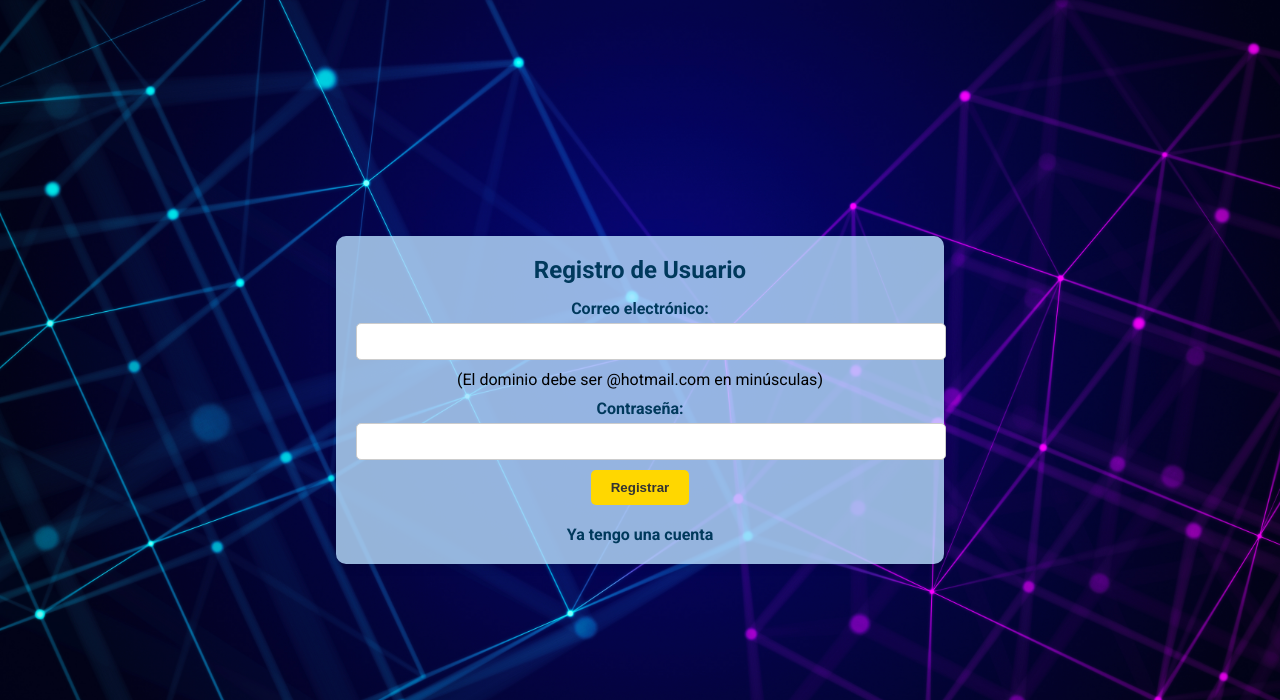
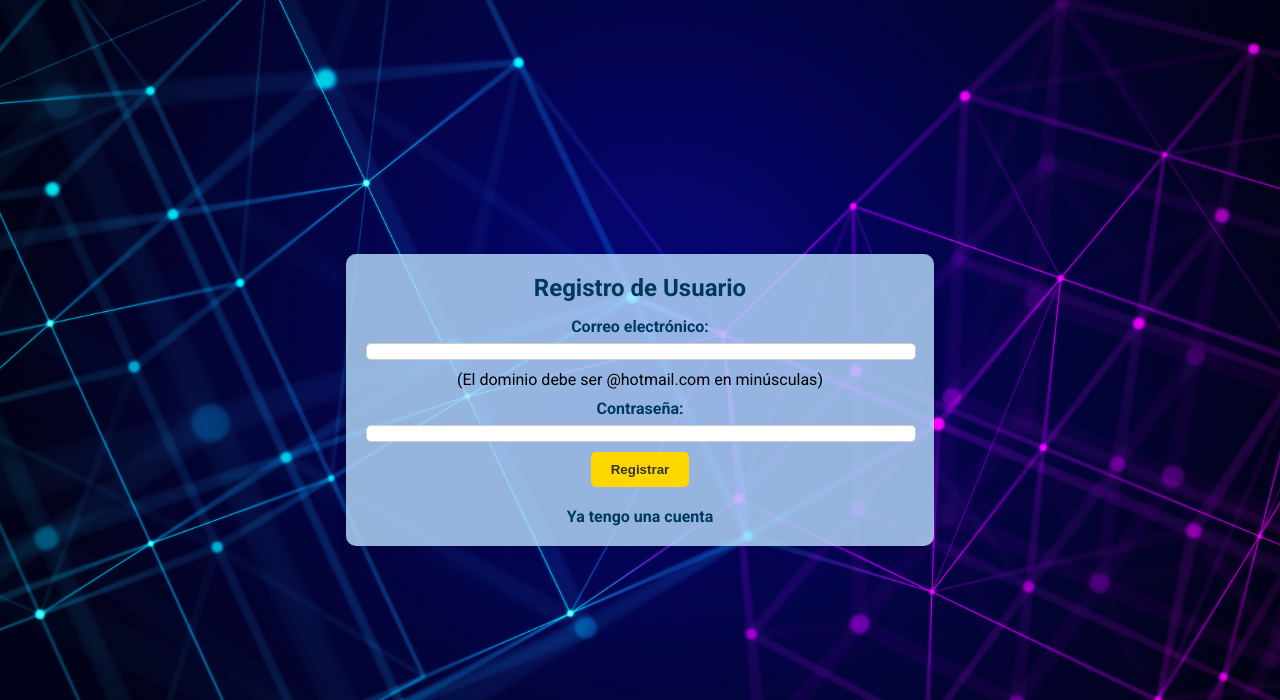
Before and after one commit to John-Alvarez67/Ordenes-Servicio, a Flask app: page / in a window 1280 px wide. Shown: the top 700 px of the page. Run offline with Flask 3, Linux system fonts and the light colour scheme.

Commit message:
change input padding N49

```diff
--- a/templates/index.html
+++ b/templates/index.html
@@ -46,6 +46,7 @@
             margin-bottom: 10px;
             border: 1px solid #ccc;
             border-radius: 5px;
+            padding: 0px;
         }
 
         button {
```
